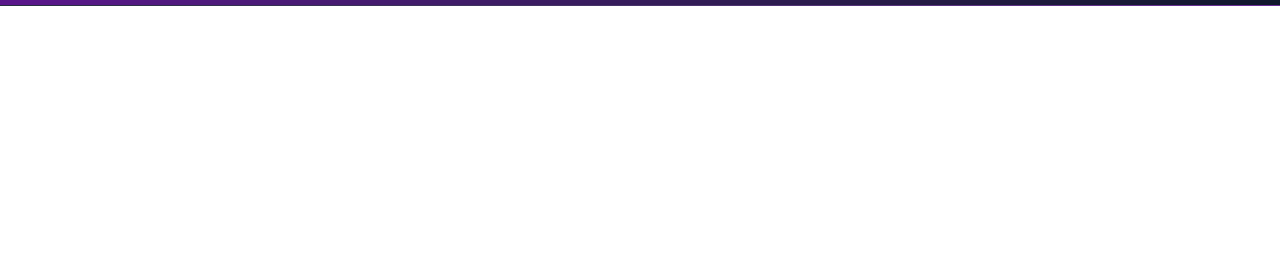
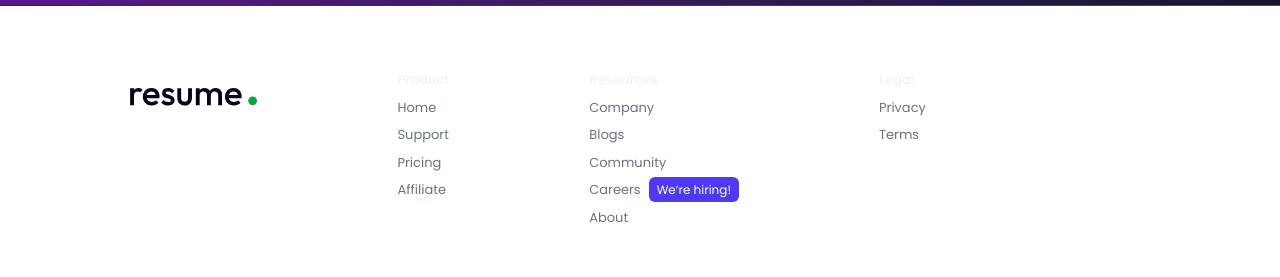
Before and after one commit to adil-aad/propel-resume-builder, a React (Vite) app in the folder client/: page / in a window 1280 px wide. Shown: the part 2487-2764 px from the top of the page. Before the commit the page ends 2493 px from the top, so only its background shows below. Built offline with nearby package versions, Linux system fonts and the light colour scheme.

Commit message:
Add Footer component to Home for improved site navigation and user experience

```diff
--- /dev/null
+++ b/client/src/components/home/Footer.jsx
@@ -0,0 +1,89 @@
+import React from "react";
+
+
+
+const Footer = () => {
+    return (
+        <>
+            <style>{`
+                @import url('https://fonts.googleapis.com/css2?family=Poppins:ital,wght@0,100;0,200;0,300;0,400;0,500;0,600;0,700;0,800;0,900;1,100;1,200;1,300;1,400;1,500;1,600;1,700;1,800;1,900&display=swap');
+
+                * {
+                    font-family: 'Poppins', sans-serif;
+                }
+            `}</style>
+
+            <footer className="flex flex-wrap justify-center lg:justify-between overflow-hidden gap-10 md:gap-20 py-16 px-6 md:px-16 lg:px-24 xl:px-32 text-[13px] text-gray-500 bg-greadient-to-r from-white via-green-200/60 to-white">
+                <div className="flex flex-wrap items-start gap-10 md:gap-[60px] xl:gap-[140px]">
+                    <a href="#">
+                        <img src="/logo.svg" alt="logo" className="h-11 w-auto" />
+                    </a>
+                    <div>
+                        <p className="text-slate-100 font-semibold">Product</p>
+                        <ul className="mt-2 space-y-2">
+                            <li><a href="/" className="hover:text-indigo-600 transition">Home</a></li>
+                            <li><a href="/" className="hover:text-indigo-600 transition">Support</a></li>
+                            <li><a href="/" className="hover:text-indigo-600 transition">Pricing</a></li>
+                            <li><a href="/" className="hover:text-indigo-600 transition">Affiliate</a></li>
+                        </ul>
+                    </div>
+                    <div>
+                        <p className="text-slate-100 font-semibold">Resources</p>
+                        <ul className="mt-2 space-y-2">
+                            <li><a href="/" className="hover:text-indigo-600 transition">Company</a></li>
+                            <li><a href="/" className="hover:text-indigo-600 transition">Blogs</a></li>
+                            <li><a href="/" className="hover:text-indigo-600 transition">Community</a></li>
+                            <li><a href="/" className="hover:text-indigo-600 transition">Careers<span className="text-xs text-white bg-indigo-600 rounded-md ml-2 px-2 py-1">We’re hiring!</span></a></li>
+                            <li><a href="/" className="hover:text-indigo-600 transition">About</a></li>
+                        </ul>
+                    </div>
+                    <div>
+                        <p className="text-slate-100 font-semibold">Legal</p>
+                        <ul className="mt-2 space-y-2">
+                            <li><a href="/" className="hover:text-indigo-600 transition">Privacy</a></li>
+                            <li><a href="/" className="hover:text-indigo-600 transition">Terms</a></li>
+                        </ul>
+                    </div>
+                </div>
+                <div className="flex flex-col max-md:items-center max-md:text-center gap-2 items-end">
+                    <p className="max-w-60">Making every customer feel valued—no matter the size of your audience.</p>
+                    <div className="flex items-center gap-4 mt-3">
+                        <a href="https://dribbble.com/prebuiltui" target="_blank" rel="noreferrer">
+                            <svg xmlns="http://www.w3.org/2000/svg" width="24" height="24" viewBox="0 0 24 24" fill="none" stroke="currentColor" strokeWidth="2" strokeLinecap="round" strokeLinejoin="round" className="lucide lucide-dribbble size-5 hover:text-indigo-500" aria-hidden="true">
+                                <circle cx="12" cy="12" r="10"></circle>
+                                <path d="M19.13 5.09C15.22 9.14 10 10.44 2.25 10.94"></path>
+                                <path d="M21.75 12.84c-6.62-1.41-12.14 1-16.38 6.32"></path>
+                                <path d="M8.56 2.75c4.37 6 6 9.42 8 17.72"></path>
+                            </svg>
+                        </a>
+                        <a href="https://www.linkedin.com/company/prebuiltui" target="_blank" rel="noreferrer">
+                            <svg xmlns="http://www.w3.org/2000/svg" width="24" height="24" viewBox="0 0 24 24" fill="none" stroke="currentColor" strokeWidth="2" strokeLinecap="round" strokeLinejoin="round" className="lucide lucide-linkedin size-5 hover:text-indigo-500" aria-hidden="true">
+                                <path d="M16 8a6 6 0 0 1 6 6v7h-4v-7a2 2 0 0 0-2-2 2 2 0 0 0-2 2v7h-4v-7a6 6 0 0 1 6-6z"></path>
+                                <rect width="4" height="12" x="2" y="9"></rect>
+                                <circle cx="4" cy="4" r="2"></circle>
+                            </svg>
+                        </a>
+                        <a href="https://x.com/prebuiltui" target="_blank" rel="noreferrer">
+                            <svg xmlns="http://www.w3.org/2000/svg" width="24" height="24" viewBox="0 0 24 24" fill="none" stroke="currentColor" strokeWidth="2" strokeLinecap="round" strokeLinejoin="round" className="lucide lucide-twitter size-5 hover:text-indigo-500" aria-hidden="true">
+                                <path
+                                    d="M22 4s-.7 2.1-2 3.4c1.6 10-9.4 17.3-18 11.6 2.2.1 4.4-.6 6-2C3 15.5.5 9.6 3 5c2.2 2.6 5.6 4.1 9 4-.9-4.2 4-6.6 7-3.8 1.1 0 3-1.2 3-1.2z">
+                                </path>
+                            </svg>
+                        </a>
+                        <a href="https://www.youtube.com/@prebuiltui" target="_blank" rel="noreferrer">
+                            <svg xmlns="http://www.w3.org/2000/svg" width="24" height="24" viewBox="0 0 24 24" fill="none" stroke="currentColor" strokeWidth="2" strokeLinecap="round" strokeLinejoin="round" className="lucide lucide-youtube size-6 hover:text-indigo-500" aria-hidden="true">
+                                <path d="M2.5 17a24.12 24.12 0 0 1 0-10 2 2 0 0 1 1.4-1.4 49.56 49.56 0 0 1 16.2 0A2 2 0 0 1 21.5 7a24.12 24.12 0 0 1 0 10 2 2 0 0 1-1.4 1.4 49.55 49.55 0 0 1-16.2 0A2 2 0 0 1 2.5 17">
+                                </path>
+                                <path d="m10 15 5-3-5-3z"></path>
+                            </svg>
+                        </a>
+                    </div>
+                    <p className="mt-3 text-center">© 2025 <a href="https://prebuiltui.com">PrebuiltUI</a></p>
+                </div>
+            </footer>
+        </>
+    );
+};
+
+
+export default Footer
--- a/client/src/pages/Home.jsx
+++ b/client/src/pages/Home.jsx
@@ -3,6 +3,7 @@ import Banner from '../components/home/Banner'
 import Hero from '../components/home/Hero'
 import Features from '../components/home/Features'
 import GetStarted from '../components/home/GetStarted'
+import Footer from '../components/home/Footer'
 
 const Home = () => {
   return (
@@ -11,6 +12,7 @@ const Home = () => {
         <Hero />
         <Features/>
         <GetStarted />
+        <Footer />
     </div>
   )
 }
```
